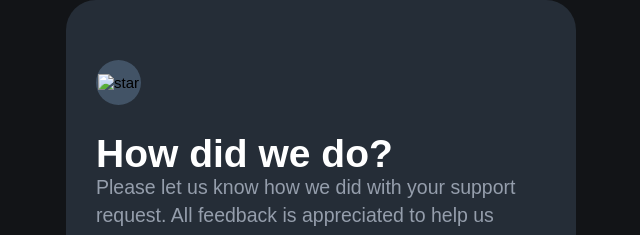
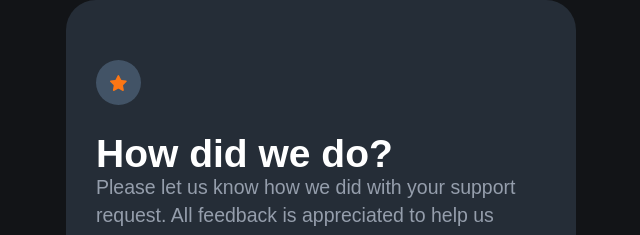
Before and after one commit to doandroidsdreamof/frontend-mentor-interactive-rating-component, a plain HTML site: page index.html in a window 1280 px wide. Shown: the part 160-395 px from the top of the page, 319-959 px from the left. Drawn offline with nearby package versions, Linux system fonts and the light colour scheme; the site is published under a folder, as on GitHub Pages, so addresses that start at the root find nothing.

Commit message:
Update index.html

```diff
--- a/index.html
+++ b/index.html
@@ -15,7 +15,7 @@
 <main class="component">
   <div class="container container--darkblue">
     <div class="container__star">
-      <img src="/images/icon-star.svg" alt="star" class="container__star__image">
+      <img src="images/icon-star.svg" alt="star" class="container__star__image">
     </div>
       <h1 class="container__head--white">How did we do?</h1>
       <p class="container__text--gray">   Please let us know how we did with your support request. All feedback is appreciated to help us improve our offering!</p>
```
